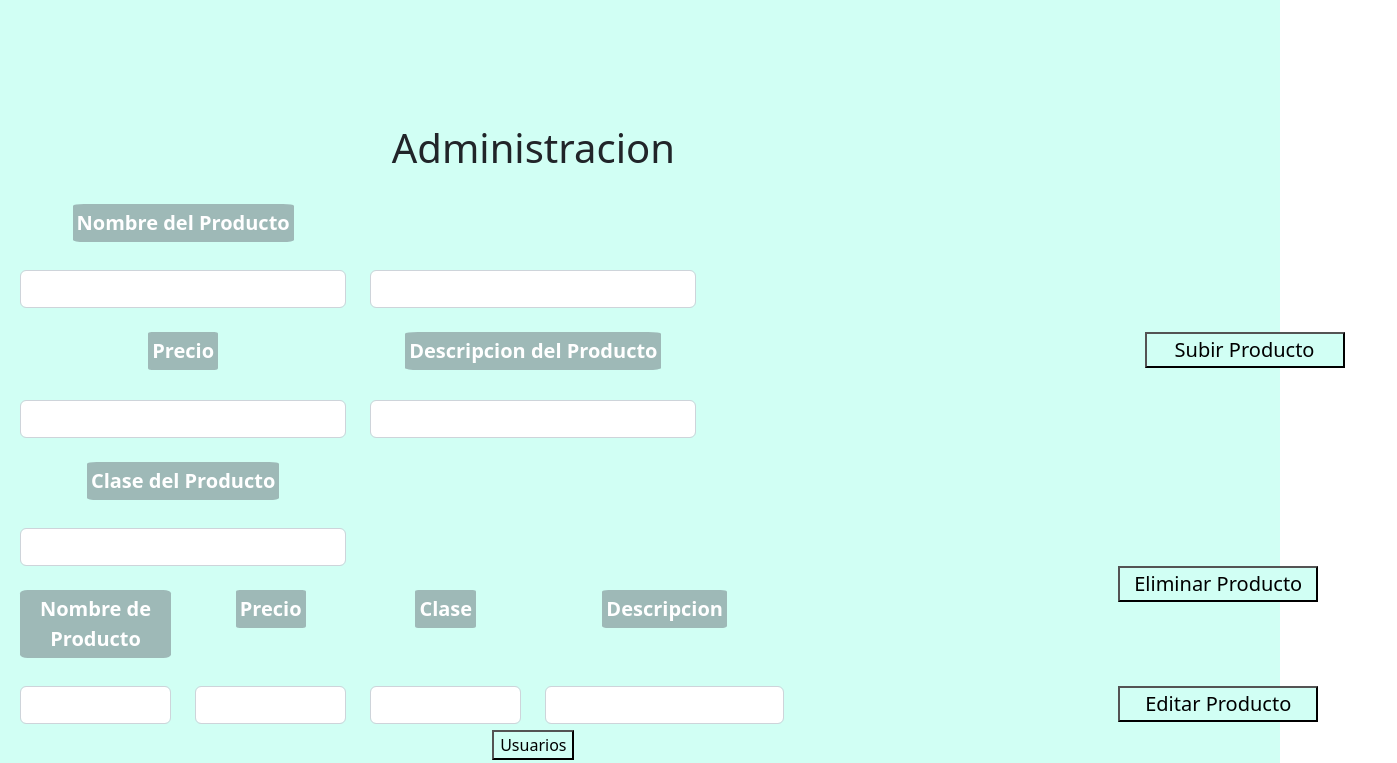
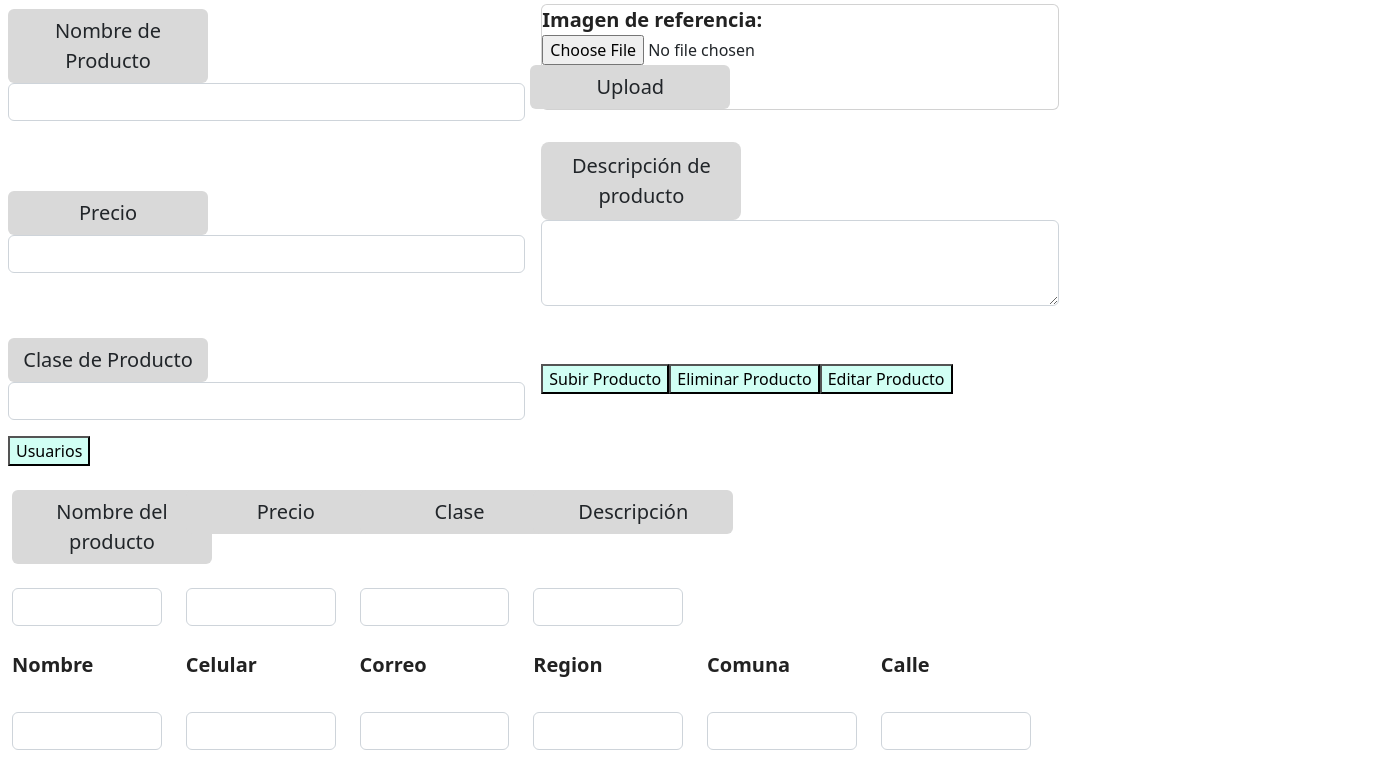
Before and after one commit to pablotroncosog/final-proyect-spacegym-frontend, a React (Create React App) app in the folder space-gym/: page /admin in a window 1280 px wide. Shown: the part 1137-1900 px from the top of the page, 1397 px wide, since content can reach past the window. Built offline with nearby package versions, Linux system fonts and the light colour scheme.

Commit message:
changes2

```diff
--- a/space-gym/src/App.js
+++ b/space-gym/src/App.js
@@ -2,7 +2,7 @@ import React from 'react';
 import './styles/App.css';
 import "bootstrap/dist/css/bootstrap.min.css"
 import { BrowserRouter, Routes, Route, Form } from "react-router-dom";
-import injectContext from "./store/Context.js";
+import injectContext from "./store/Context";
 
 import { Navbar } from "./components/Navbar"
 import { Footer } from "./components/Footer"
@@ -13,6 +13,7 @@ import { Product } from './views/Product';
 import Login from "./views/Login";
 import Admin from './views/Admin';
 import Registration from "./views/Registration";
+
 
 function App() {
 
--- a/space-gym/src/store/store.js
+++ b/space-gym/src/store/store.js
@@ -4,6 +4,7 @@ export const getState = ({ getActions, getStore, setStore}) => {
         store: {
            products: [],
            users: [],
+           dataUser: []
         },
         actions: {
             getCharacters: () => {
@@ -15,9 +16,34 @@ export const getState = ({ getActions, getStore, setStore}) => {
               .catch(error => console.log(error))
             },
             getUsers: () => {
+              fetch("https://8080-pablotronco-finalproyec-r5i5o0okka4.ws-us77.gitpod.io/users")
+              .then((response) => response.json())
+              .then(data => setStore({
+                users: data,
+              }))
+              .catch(error => console.log(error))
+
+            },
+            postLogin: (dataUsers) => {
+
+              fetch("https://8080-4geeksacademy-htmlhello-vsscjfnzcdo.ws-us77.gitpod.io/login", {
+                method: 'POST',
+                headers: {
+                  'Content-Type': 'application/json'
+
+                },
+                body: JSON.stringify(dataUsers) } )
+              .then((response) => response.json())
+              .then(data => setStore({
+                dataUsers: data,
+              }))
+              .catch(error => console.log(error))
+
 
             }
+
         }
+
 
     }
 }
--- a/space-gym/src/styles/Admin.css
+++ b/space-gym/src/styles/Admin.css
@@ -1,20 +1,30 @@
+/* * {
+    border: 1px dashed red;
+    min-height: 10px;
+
+} */
+
+
 h1{
     text-align: center;
 }
 
 
 
-.btn-sm{
+.btn{
+    background-color: #D9D9D9;
+    width: 200px;
+}
+
+.btn-editar{
     background-color: #D1FFF4;
 }
 
-.btn-sm-usuario{
-    background-color: #D1FFF4;
-    justify-content: center;
-}
 
 
 label{
     border-radius: 5%;
+    border-color: #D9D9D9;
+    border-width: 5%;
 
 }
--- a/space-gym/src/styles/Login.css
+++ b/space-gym/src/styles/Login.css
@@ -1,6 +1,3 @@
-.App {
-    background-color:  #D1FFF4;
-  }
 
   .Auth-form-container {
     display: flex;
--- a/space-gym/src/views/Admin.js
+++ b/space-gym/src/views/Admin.js
@@ -1,104 +1,104 @@
-import React from "react";
+import React, { useState } from "react";
 import '../styles/Admin.css';
 
+
 const Admin = () => {
+    const [inputFiles, setInputFiles] = useState(null);
+    const handleSubmit = (e) => {
+        e.preventDefault()
+        const formData = new FormData();
+        formData.append("file", inputFiles[0]);
+        console.log(formData.get("file"));
+        fetch(
+            "https://8080-4geeksacademy-htmlhello-vsscjfnzcdo.ws-us77.gitpod.io/upload_image",
+            {
+                method: "POST",
+                body: formData,
+            }
+        )
+            .then((res) => res.json())
+            .then((data) => console.log(data))
+            .catch((error) => console.log(error));
+
+    };
+    const handleChange = (e) => {
+        setInputFiles(e.target.files);
+    };
 
 
+    return (
+        <><p className="h1 text-center">Administración</p><div className="row g-3 align-items-center">
+            <div className="col-md-6">
 
-    return ( <div className="container text-center">
+                    <button type="button" class="btn" data-bs-toggle="button">Nombre de Producto</button>
 
-            <h1>Administracion</h1>
-
-            <form className="row">
-                <div className="g-4 col-4">
-                    <label for="product" className="p-1 mb-1 bg-secondary bg-opacity-50 text-white form-label">Nombre del Producto</label>
+                <input type="password" id="inputPassword6" className="form-control" aria-describedby="passwordHelpInline">
+                </input>
             </div>
 
-
-
-
-
-
-
-
-
-
-
-
-
-            </form >
-
-            <form className="row ">
-                <div className="g-4 col-4">
-                    <input type="product" className="form-control" id="product" required></input>
-                </div>
-
-                <div className="g-4 col-4">
-                    <input type Submit="image" className="form-control" id="image" required></input>
-                </div>
-            </form >
-
-
-            <div className="row">
-                <div className="g-4 col-4">
-                    <label for="price" className=" p-1 mb-1 bg-secondary bg-opacity-50 text-white  form-label">Precio</label>
-                </div>
-
-                <div className="g-4 col-4">
-                    <label for="description" className=" p-1 mb-1 bg-secondary bg-opacity-50 text-white  form-label">Descripcion del Producto</label>
-                </div>
-
-                <div className=" g-4 col-4">
-                    <button onClick="" type="button" className="btn-sm">Subir Producto</button>
+            <div className="col-md-6">
+                <div className="card mb-3 m-auto" >
+                    <form onSubmit={handleSubmit} className="row">
+                        <label for="kettlebell">Imagen de referencia:</label>
+                        <input
+                            type="file"
+                            id="barra"
+                            name="barra"
+                            onChange={handleChange}
+                            accept="image/png, image/jpeg"></input>
+                        <button className="btn" type="submit">Upload</button>
+                    </form>
                 </div>
             </div>
 
-            <div className="row">
+            <div className="col-md-6">
 
-                <div className="g-4 col-4 ">
-                    <input type="price" className="form-control" id="price"></input>
+               <button type="button" class="btn" data-bs-toggle="button">Precio</button>
+
+           <input type="password" id="inputPassword6" className="form-control" aria-describedby="passwordHelpInline">
+           </input>
        </div>
-
-                <div className="g-4 col-4">
-                    <input type="description" className=" input-group-lg form-control" id="description"></input>
+       <div className="col-md-6">
+            <div class="my-8 mb-3">
+                    <button type="button" class="btn btn-lg" data-bs-toggle="button">Descripción de producto</button>
+                    <textarea class="form-control" id="exampleFormControlTextarea1" rows="3"></textarea>
                 </div>
        </div>
+       <div className="col-md-6">
 
-            <div className="row">
-                <div className="g-4 col-4">
-                    <label for="productclass" className=" p-1 mb-1 bg-secondary bg-opacity-50 text-white form-label">Clase del Producto</label>
+               <button type="button" class="btn" data-bs-toggle="button">Clase de Producto</button>
+
+           <input type="password" id="inputPassword6" className="form-control" aria-describedby="passwordHelpInline">
+           </input>
        </div>
+       <div className="col-md-6">
+              <button type="button" class="btn-editar" data-bs-toggle="button">Subir Producto</button>
+              <button type="button" class="btn-editar" data-bs-toggle="button">Eliminar Producto</button>
+              <button type="button" class="btn-editar" data-bs-toggle="button">Editar Producto</button>
+
+
        </div>
-
-            <div className="row">
-                <div className="g-4 col-4">
-                    <input type="productclass" className="form-control" id="productclass"></input>
-                </div>
+       <div className="col-lg-12">
+       <button type="button" class="btn-editar" data-bs-toggle="button">Usuarios</button>
        </div>
 
        <div className="row">
             <div className="g-4 col-2">
-                    <label for="nameproduct" className=" p-1 mb-1 bg-secondary bg-opacity-50 text-white  form-label">Nombre de Producto</label>
+                <button type="button" class="btn" data-bs-toggle="button">Nombre del producto</button>
             </div>
 
             <div className="g-4 col-2">
-                    <label for="price" className=" p-1 mb-1 bg-secondary bg-opacity-50 text-white  form-label">Precio</label>
+                <button type="button" class="btn" data-bs-toggle="button">Precio</button>
             </div>
 
             <div className="g-4 col-2">
-                    <label for="type" className=" p-1 mb-1 bg-secondary bg-opacity-50 text-white  form-label">Clase</label>
+                <button type="button" class="btn" data-bs-toggle="button">Clase</button>
             </div>
 
             <div className="g-4 col-3">
-                    <label for="description" className=" p-1 mb-1 bg-secondary bg-opacity-50 text-white  form-label">Descripcion</label>
+                <button type="button" class="btn" data-bs-toggle="button">Descripción</button>
             </div>
-
-                <div className="col-3">
-                    <button type="button" className="btn-sm">Eliminar Producto</button>
         </div>
-
-            </div>
-
     <div className="row">
         <div className="g-4 col-2">
             <input type="price" className="form-control" id="price"></input>
@@ -112,18 +112,8 @@ const Admin = () => {
             <input type="description" className="form-control" id="description"></input>
         </div>
 
-                <div className="g-4 col-3">
+        <div className="g-4 col-2">
             <input type="description" className="form-control" id="description"></input>
-                </div>
-
-                <div className="g-4 col-3">
-                    <button type="button" className="btn-sm">Editar Producto</button>
-                </div>
-            </div>
-
-            <div className="row">
-                <div className="g-4-col-6 mx-auto">
-                    <button type="button" className="btn-sm-usuario">Usuarios</button>
         </div>
     </div>
 
@@ -148,11 +138,11 @@ const Admin = () => {
                     <label for="commune" className=" form-label">Comuna</label>
                 </div>
 
+
                 <div className="g-4 col-2">
                     <label for="street" className=" form-label">Calle</label>
                 </div>
             </div>
-
 
     <div className="row">
     <div className="g-4 col-2">
@@ -179,11 +169,7 @@ const Admin = () => {
         <input type="description" className="form-control" id="description"></input>
     </div>
     </div>
-
-
-
     <div className="row">
-
     <div className="g-4 col-2">
         <input type="price" className="form-control" id="price"></input>
     </div>
@@ -208,13 +194,8 @@ const Admin = () => {
         <input type="description" className="form-control" id="description"></input>
     </div>
     </div>
-
-
-
-
     <div className="row">
     <div className="g-4 col-2">
-
         <input type="price" className="form-control" id="price"></input>
     </div>
 
@@ -238,24 +219,12 @@ const Admin = () => {
         <input type="description" className="form-control" id="description"></input>
     </div>
     </div>
+        </div>
+        </>
 
 
+   )
 
-            <div className="row d-grid gap-2 d-md-flex justify-content-md-end">
-                <div className="g-4 col-6">
-                    <button type="button" className="btn-sm">Editar</button>
-                </div>
-
-                <div className="g-4 col-6">
-                    <button type="button" className="btn-sm">Eliminar</button>
-                </div>
-            </div>
-
-
-        </div>
-
-    )
     }
 
-
  export default Admin;
--- a/space-gym/src/views/Login.js
+++ b/space-gym/src/views/Login.js
@@ -1,8 +1,23 @@
-import React from "react";
+import React, { useContext , useEffect} from "react";
+import { Context} from  "../store/Context";
 import '../styles/Login.css';
 
 
 const Login = () => {
+  const {store,actions }=useContext(Context)
+//
+// store.dataUser
+useEffect(() => {
+
+    actions.postLogin (
+    { email:"francisca@gmail.com",
+      password: "123456"
+    },)
+
+  },[]);
+  console.log(store.dataUser);
+
+
     return (
     <div className="Auth-form-container">
       <form className="Auth-form">
--- a/space-gym/src/views/Main.js
+++ b/space-gym/src/views/Main.js
@@ -1,6 +1,6 @@
 import React from "react";
 import "../styles/App.css"
-import { useState } from "react";
+
 
 import bicep from "../images/bicep.jpg";
 import deadlift from "../images/deadlift.jpg"
@@ -10,45 +10,15 @@ import MMA from "../images/MMA.jpg"
 import Yoga from "../images/Yoga.jpg"
 
 export function Main() {
-    const [inputFiles, setInputFiles] = useState(null);
-    const handleSubmit = (e) => {
-        e.preventDefault()
-        const formData = new FormData();
-        formData.append("file",inputFiles[0]);
-        console.log(formData.get("file"));
-        fetch(
-            "https://8080-4geeksacademy-htmlhello-vsscjfnzcdo.ws-us77.gitpod.io/upload_image",
-            {
-                method: "POST",
-                body: formData,
-            }
-        )
-            .then((res) => res.json())
-            .then((data) => console.log(data))
-            .catch((error) => console.log(error));
 
-    };
-    const handleChange = (e) => {
-        setInputFiles(e.target.files);
-    };
 
 
 
 
     return (
 
-    <><div className="g-4 col-4">
-            <form onSubmit={handleSubmit}>
-                <label for="kettlebell">Imagen de referencia:</label>
-                <input
-                    type="file"
-                    id="barra"
-                    name="barra"
-                    onChange={handleChange}
-                    accept="image/png, image/jpeg"></input>
-                <button className="btn btn-primary" type="submit">Upload</button>
-            </form>
-        </div><div className="container-fluid">
+    <>
+        <div className="container-fluid">
                 <div className="row">
                     <div className="col-4"> </div>
                     <div className="col-4 mt-5">  <div id="carouselExampleIndicators" className="carousel slide" data-bs-ride="true">
```
Also changed, not shown: space-gym/src/save.js (added, +163 -0 lines). Lines whose indentation alone changed are shown as unchanged.
